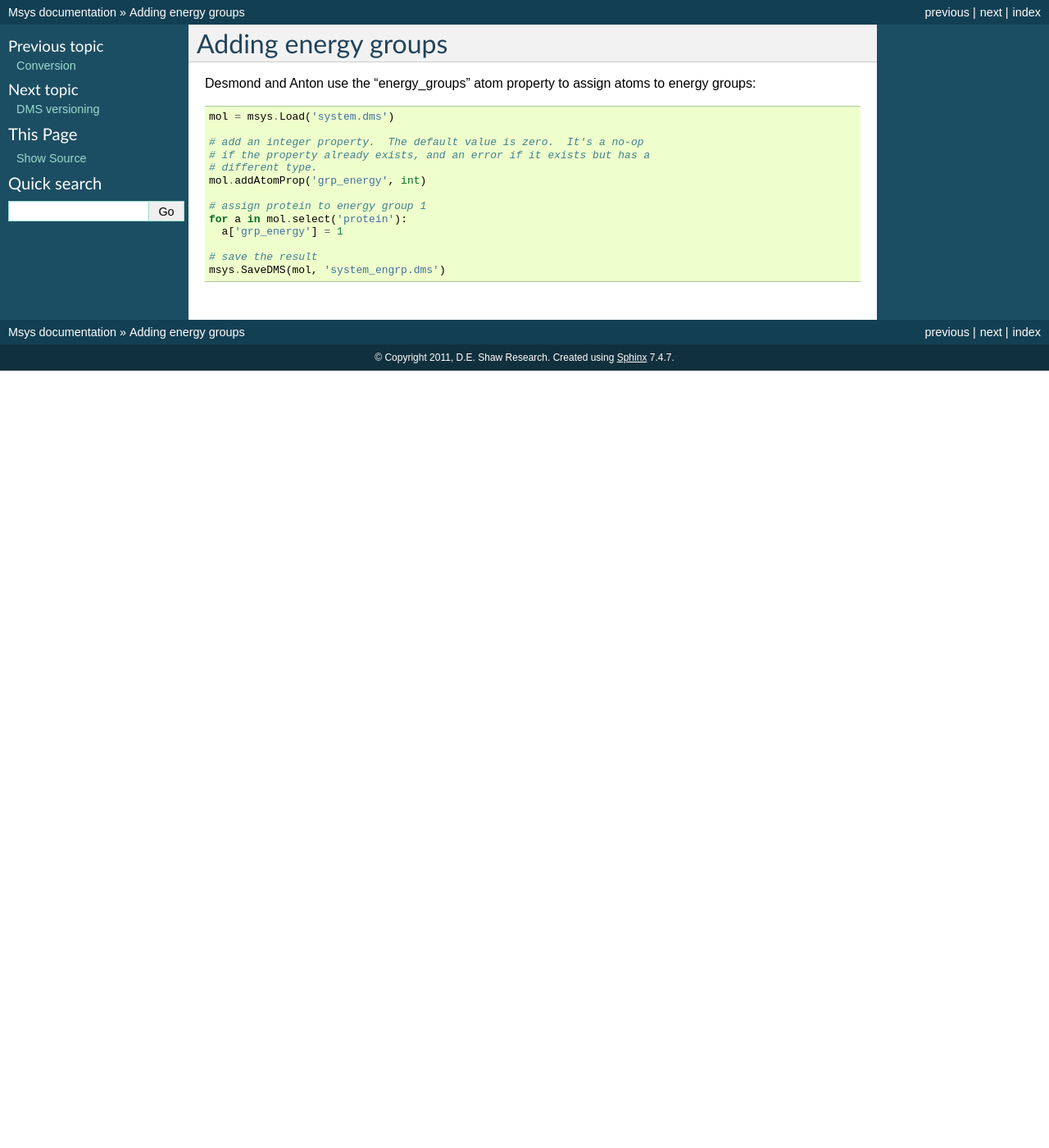
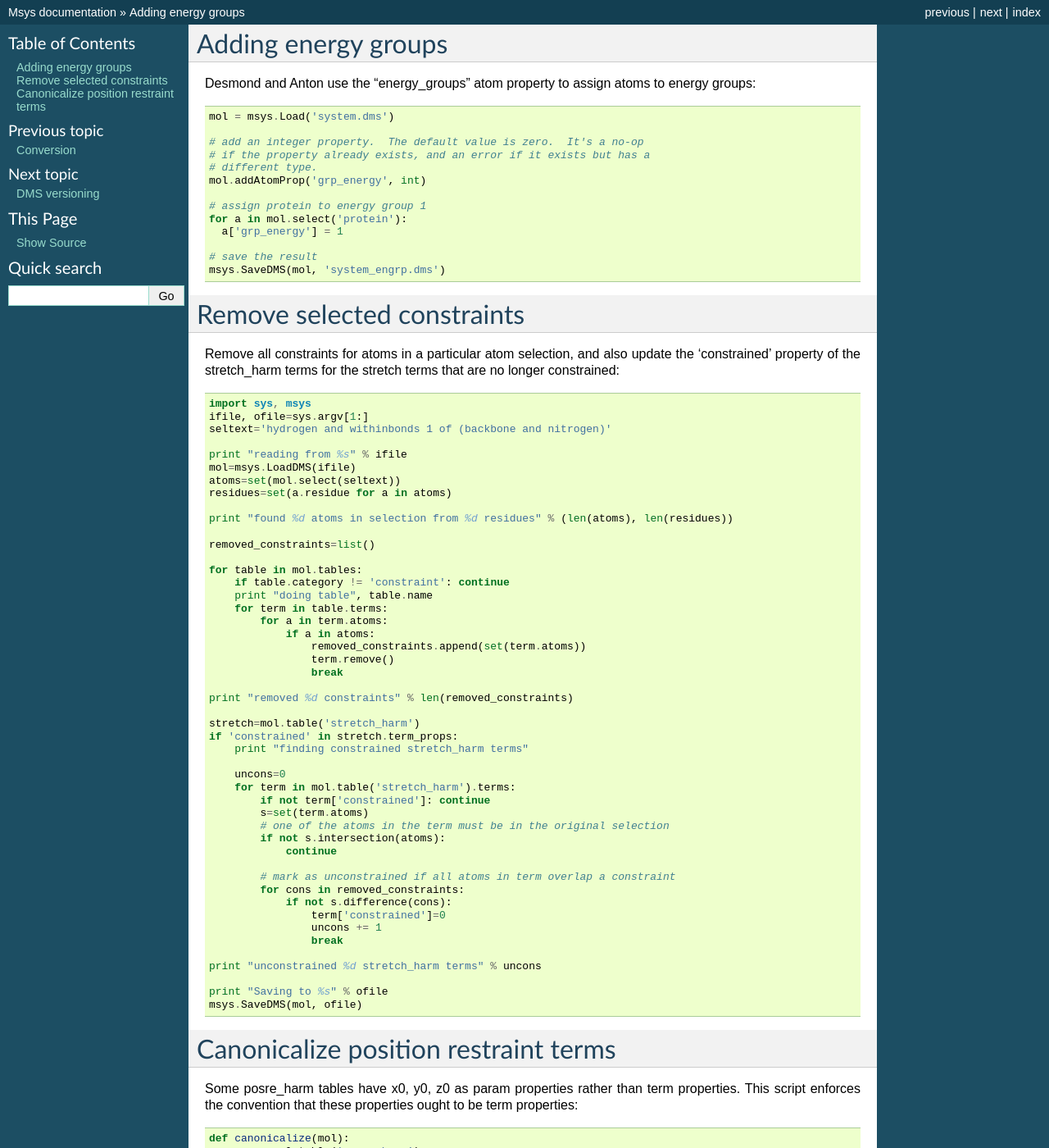
Before and after one commit to DEShawResearch/msys, a Sphinx documentation site: the page built from doc/source/recipes.rst, in a window 1280 px wide and 1400 px high. Shown: the whole window at 82% size. Built offline with Sphinx 7.4.7, drawn with Linux system fonts in a browser that asks for light colours; the version number could not be read and is left out; some of the changed text lies outside the part shown.

Commit message:
Added a few more recipes from the example code files.
[git-p4: depot-paths = "//depot/desrad/main/sw/libs/msys/": change = 162015]

```diff
--- a/doc/source/recipes.rst
+++ b/doc/source/recipes.rst
@@ -19,3 +19,104 @@ energy groups::
 
   # save the result
   msys.SaveDMS(mol, 'system_engrp.dms')
+
+
+Remove selected constraints
+---------------------------
+
+Remove all constraints for atoms in a particular atom selection, and also
+update the 'constrained' property of the stretch_harm terms for the
+stretch terms that are no longer constrained::
+
+    import sys, msys
+    ifile, ofile=sys.argv[1:]
+    seltext='hydrogen and withinbonds 1 of (backbone and nitrogen)'
+
+    print "reading from %s" % ifile
+    mol=msys.LoadDMS(ifile)
+    atoms=set(mol.select(seltext))
+    residues=set(a.residue for a in atoms)
+
+    print "found %d atoms in selection from %d residues" % (len(atoms), len(residues))
+
+    removed_constraints=list()
+
+    for table in mol.tables:
+        if table.category != 'constraint': continue
+        print "doing table", table.name
+        for term in table.terms:
+            for a in term.atoms:
+                if a in atoms:
+                    removed_constraints.append(set(term.atoms))
+                    term.remove()
+                    break
+
+    print "removed %d constraints" % len(removed_constraints)
+
+    stretch=mol.table('stretch_harm')
+    if 'constrained' in stretch.term_props:
+        print "finding constrained stretch_harm terms"
+
+        uncons=0
+        for term in mol.table('stretch_harm').terms:
+            if not term['constrained']: continue
+            s=set(term.atoms)
+            # one of the atoms in the term must be in the original selection
+            if not s.intersection(atoms):
+                continue
+
+            # mark as unconstrained if all atoms in term overlap a constraint
+            for cons in removed_constraints:
+                if not s.difference(cons):
+                    term['constrained']=0
+                    uncons += 1
+                    break
+
+    print "unconstrained %d stretch_harm terms" % uncons
+
+    print "Saving to %s" % ofile
+    msys.SaveDMS(mol, ofile)
+
+
+Canonicalize position restraint terms
+-------------------------------------
+
+Some posre_harm tables have x0, y0, z0 as param properties rather than
+term properties.  This script enforces the convention that these properties
+ought to be term properties::
+
+    def canonicalize(mol):
+        posre=mol.table('posre_harm')
+        props=set(('x0', 'y0', 'z0'))
+        if props.issubset(set(posre.term_props)):
+            print "Already canonical!"
+            return
+
+        if not props.issubset(set(posre.params.props)):
+            print "Missing %s from posre params!" % (props,)
+            exit(1)
+
+        print "File is not canonical!  Fixing..."
+        posre.name = '__posre_harm_old__'
+        newposre=mol.addTableFromSchema('posre_harm')
+        for t in posre.terms:
+            p = newposre.params.addParam()
+            p['fcx'] = t['fcx']
+            p['fcy'] = t['fcy']
+            p['fcz'] = t['fcz']
+            t2 = newposre.addTerm(t.atoms, p)
+            t2['x0'] = t['x0']
+            t2['y0'] = t['y0']
+            t2['z0'] = t['z0']
+        posre.remove()
+        newposre.coalesce()
+
+    def main():
+        import sys
+        ifile, ofile = sys.argv[1:]
+        mol=msys.LoadDMS(ifile)
+        canonicalize(mol)
+        mol = mol.clone()
+        msys.SaveDMS(mol, ofile)
+
+    if __name__=="__main__": main()
```
